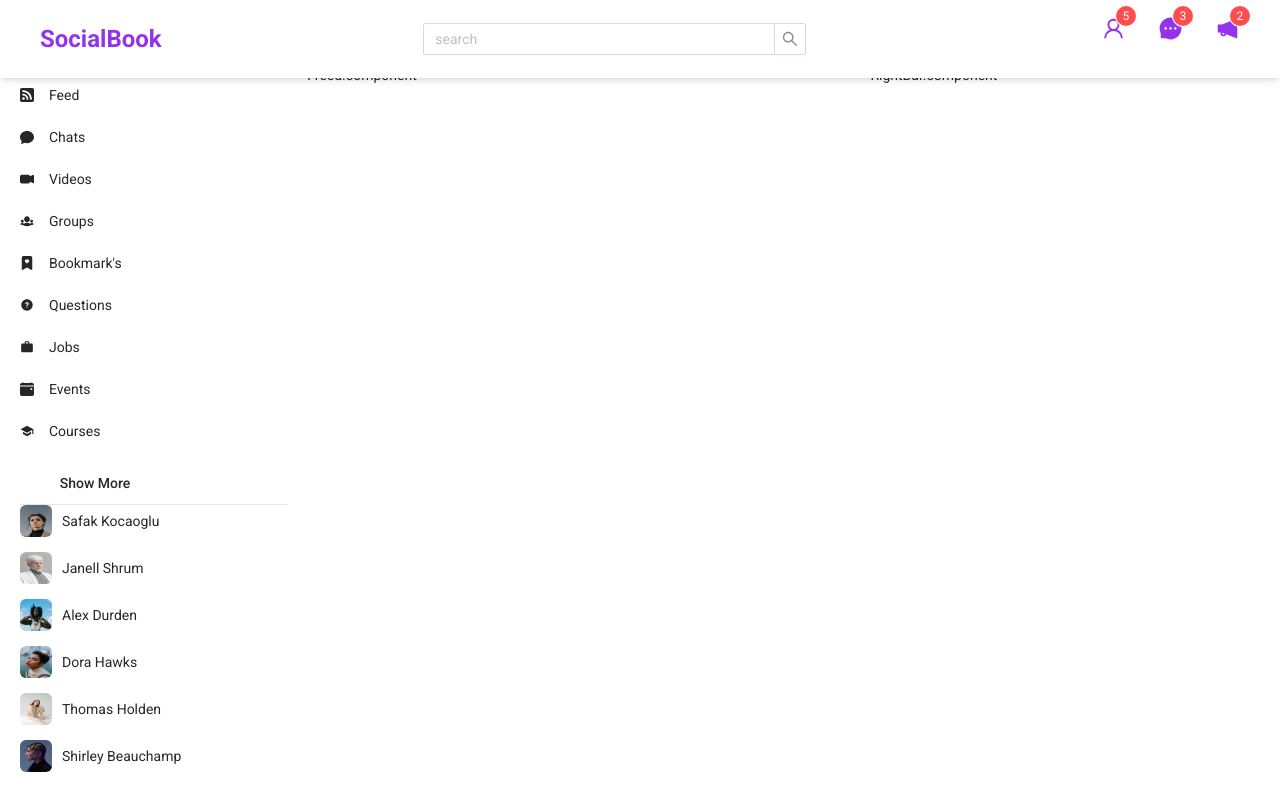
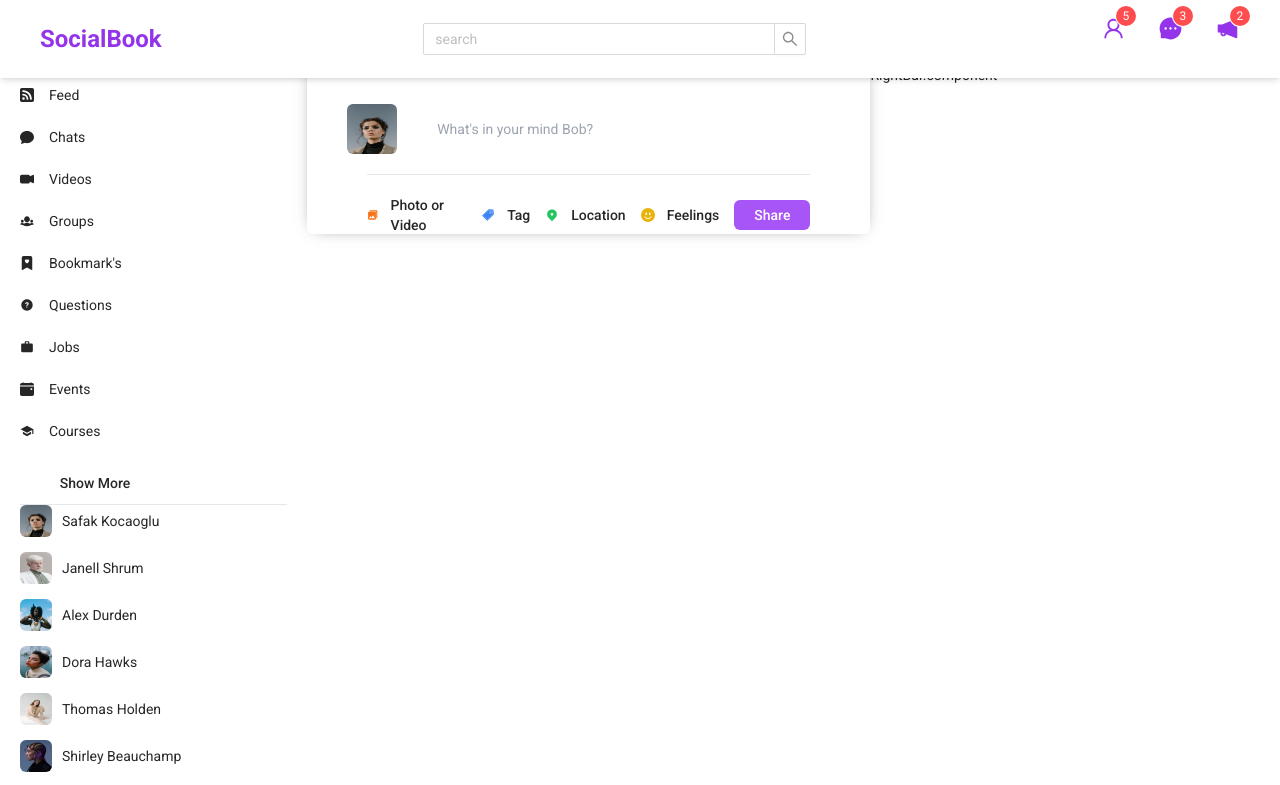
Before and after one commit to mizan4392/socialBook, a React (Vite) app in the folder client/: page / in a window 1280 px wide. Shown: the top 785 px of the page. Built offline with nearby package versions, Linux system fonts and the light colour scheme.

Commit message:
feed - [create post]

```diff
--- a/client/src/components/Feed/Feed.component.tsx
+++ b/client/src/components/Feed/Feed.component.tsx
@@ -1,7 +1,14 @@
 import React from "react";
+import Share from "../share/Share.component";
 
 type Props = {};
 
 export default function Feed({}: Props) {
-  return <div className="flex-[5.5]">Freed.component</div>;
+  return (
+    <div className="flex-[5.5]">
+      <div className="p-20px">
+        <Share />
+      </div>
+    </div>
+  );
 }
--- /dev/null
+++ b/client/src/components/share/Share.component.tsx
@@ -0,0 +1,51 @@
+import React from "react";
+import { AiTwotoneTag } from "react-icons/ai";
+import { IoMdPhotos } from "react-icons/io";
+import { HiLocationMarker } from "react-icons/hi";
+import { BsFillEmojiSmileFill } from "react-icons/bs";
+type Props = {};
+
+export default function Share({}: Props) {
+  return (
+    <div className="w-full h-[170px] rounded-md share-shadow  ">
+      <div className="p-10">
+        <div className="flex items-center">
+          <img
+            className="w-[50px] h-[50px] rounded-md mr-10 "
+            src="/assets/person/1.jpeg"
+            alt=""
+          />
+          <input
+            placeholder="What's in your mind Bob?"
+            className="w-[50%] border-none focus:outline-none "
+          />
+        </div>
+        <hr className="m-[20px]" />
+        <div className="flex items-center justify-center">
+          <div className="flex ml-[20px]">
+            <div className="flex items-center mr-[15px] cursor-pointer ">
+              <IoMdPhotos className="text-sm mr-3 text-orange-500 " />
+              <span className="text-sm font-medium">Photo or Video</span>
+            </div>
+            <div className="flex items-center mr-[15px] cursor-pointer">
+              <AiTwotoneTag className="text-sm mr-3 text-blue-500" />
+              <span className="text-sm font-medium">Tag</span>
+            </div>
+            <div className="flex items-center mr-[15px] cursor-pointer">
+              <HiLocationMarker className="text-sm mr-3 text-green-500 " />
+              <span className="text-sm font-medium">Location</span>
+            </div>
+
+            <div className="flex items-center mr-[15px] cursor-pointer">
+              <BsFillEmojiSmileFill className="text-sm mr-3 text-yellow-500 " />
+              <span className="text-sm font-medium">Feelings</span>
+            </div>
+          </div>
+          <button className="border-none px-5 py-1  rounded-md bg-purple-500 font-medium mr-[20px] cursor-pointer text-white">
+            Share
+          </button>
+        </div>
+      </div>
+    </div>
+  );
+}
--- a/client/src/index.css
+++ b/client/src/index.css
@@ -20,3 +20,8 @@ body {
 ::-webkit-scrollbar-thumb {
   background-color: rgb(179, 179, 179);
 }
+
+.share-shadow {
+  -webkit-box-shadow: 0px 0px 16px -8px rgba(0, 0, 0, 0.68);
+  box-shadow: 0px 0px 16px -8px rgba(0, 0, 0, 0.68);
+}
```
